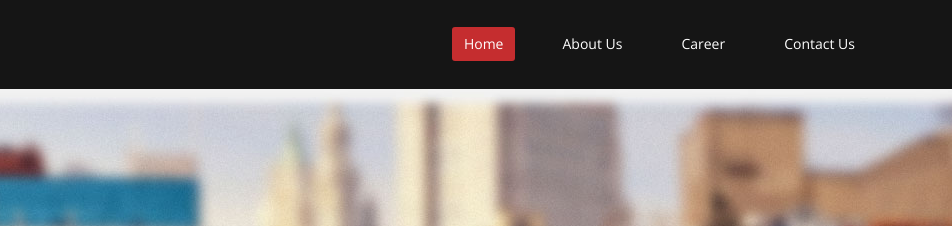
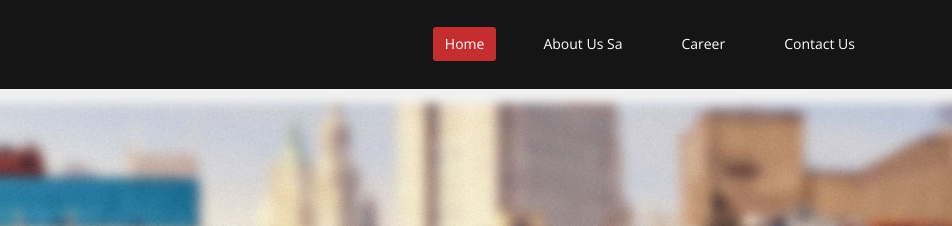
Before and after one commit to avalia-tech/avalia-tech.github.io, a plain HTML site: page index.html in a window 1280 px wide. Shown: the top 226 px of the page, 328-1280 px from the left. Drawn offline with nearby package versions, Linux system fonts and the light colour scheme.

Commit message:
Update index.html

```diff
--- a/index.html
+++ b/index.html
@@ -47,7 +47,7 @@
             <div class="collapse navbar-collapse navbar-right">
                 <ul class="nav navbar-nav">
                     <li class="active"><a href="index.html">Home</a></li>
-                    <li><a href="about-us.html">About Us</a></li>
+                    <li><a href="about-us.html">About Us Sa</a></li>
                     <li><a href="career.html">Career</a></li>
                     <!--<li><a href="services.html">Services</a></li>-->
                     <!--<li><a href="portfolio.html">Portfolio</a></li>-->
```
